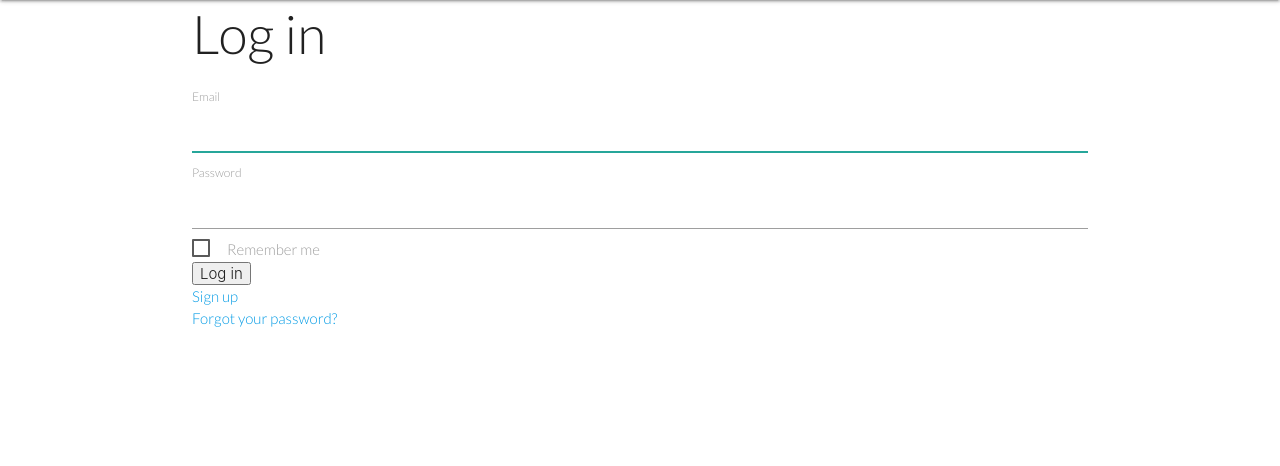
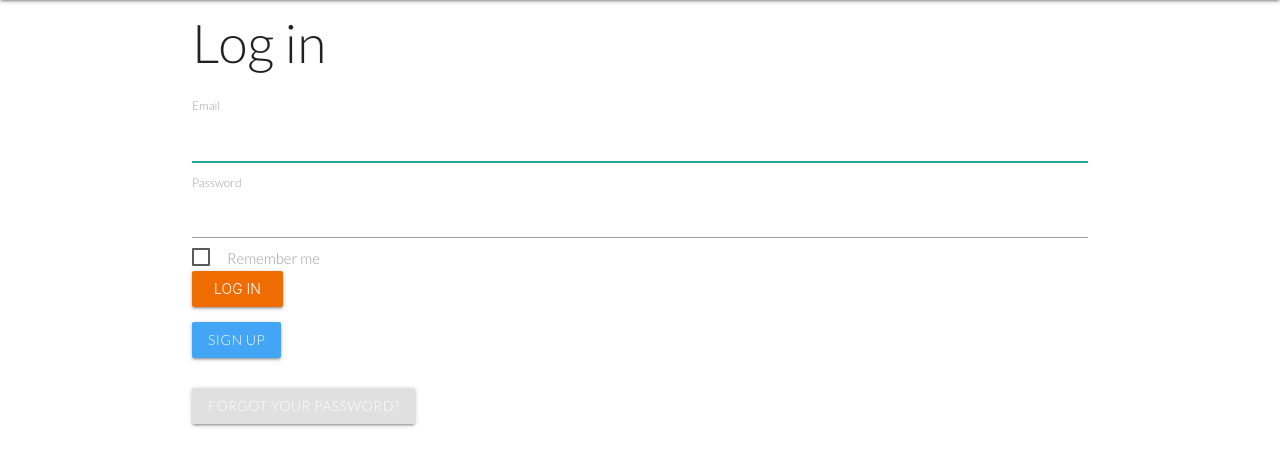
Before and after one commit to evans1111/DriveWaze, a Rails app: page /users/sign_in in a window 1280 px wide. Shown: the part 95-561 px from the top of the page. Run offline with Rails 7, Linux system fonts and the light colour scheme; style sheets or scripts are compiled from the project's sources; some libraries are stand-ins or nearby versions.

```diff
--- a/app/assets/stylesheets/application.scss
+++ b/app/assets/stylesheets/application.scss
@@ -142,3 +142,12 @@ nav i, nav [class^="mdi-"], nav [class*="mdi-"], nav i.material-icons {
 .testimonial-stars {
   margin-bottom: 0;
 }
+/* End Testimonial section */
+
+/* Login page */
+.login-form {
+  margin-top: 3rem;
+}
+#form-buttons {
+  margin: 1rem 0rem;
+}
--- a/app/views/devise/sessions/new.html.erb
+++ b/app/views/devise/sessions/new.html.erb
@@ -1,5 +1,7 @@
 <%= render "menubar" %>
 <div class="container">
+  <div class="login-form">
+
   <h2>Log in</h2>
 
   <%= form_for(resource, as: resource_name, url: session_path(resource_name)) do |f| %>
@@ -20,11 +22,11 @@
       </div>
     <% end -%>
 
-    <div class="actions">
+    <div class="actions waves-effect btn #ef6c00 orange darken-3">
       <%= f.submit "Log in" %>
     </div>
   <% end %>
 
   <%= render "devise/shared/links" %>
-
+  </div>
 </div>
--- a/app/views/devise/shared/_links.html.erb
+++ b/app/views/devise/shared/_links.html.erb
@@ -3,11 +3,11 @@
 <% end -%>
 
 <%- if devise_mapping.registerable? && controller_name != 'registrations' %>
-  <%= link_to "Sign up", new_registration_path(resource_name) %><br />
+  <%= link_to "Sign up", new_registration_path(resource_name), class:"waves-effect btn #42a5f5 blue lighten-1", id:"form-buttons" %><br />
 <% end -%>
 
 <%- if devise_mapping.recoverable? && controller_name != 'passwords' && controller_name != 'registrations' %>
-  <%= link_to "Forgot your password?", new_password_path(resource_name) %><br />
+  <%= link_to "Forgot your password?", new_password_path(resource_name), class:"waves-effect btn #e0e0e0 grey lighten-2", id:"form-buttons" %><br />
 <% end -%>
 
 <%- if devise_mapping.confirmable? && controller_name != 'confirmations' %>
--- /dev/null
+++ b/db/migrate/20180228005641_add_name_field_to_users.rb
@@ -0,0 +1,5 @@
+class AddNameFieldToUsers < ActiveRecord::Migration[5.1]
+  def change
+    add_column :users, :name, :string
+  end
+end
```
Also changed, not shown: db/schema.rb, 1 other file.
